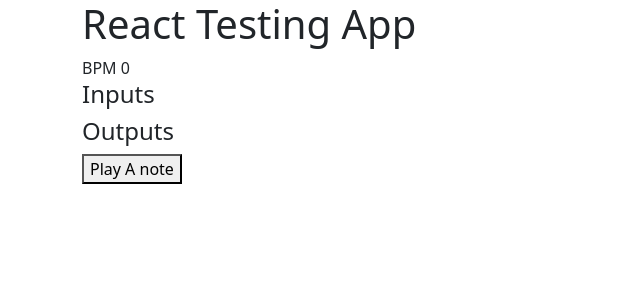
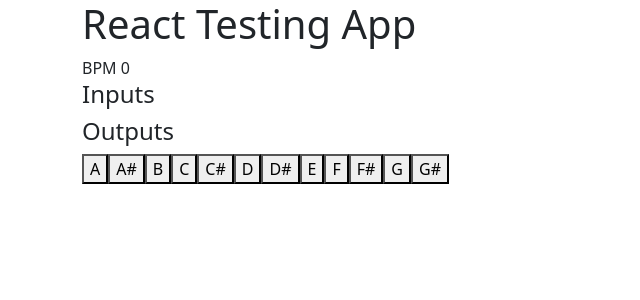
Before and after one commit to stevenup7/web-midi-controller, a React (Vite) app: page / in a window 1280 px wide. Shown: the top 300 px of the page, without its empty margins (0-640 px from the left). Built offline with nearby package versions, Linux system fonts and the light colour scheme.

Commit message:
working keyboard

```diff
--- a/src/Midi/MidiManager.ts
+++ b/src/Midi/MidiManager.ts
@@ -107,20 +107,16 @@ class MidiManager {
     }
     p.close();
   }
-  sendNote(channel: number) {
+  sendNote(channel: number, note: string, octave: number) {
     console.log(channel);
     const m = new MidiMessage();
-
+    const noteCode = note + octave;
     for (const port in this.activeOutPorts) {
       const op = this.activeOutPorts[port];
-      console.log(
-        m.noteOn(channel, "C4"),
-        m.noteOff(channel, "C4")[0].toString(2)
-      );
-      op.send(m.noteOn(channel, "C4")); //omitting the timestamp means send immediately.
+      op.send(m.noteOn(channel, noteCode)); //omitting the timestamp means send immediately.
       console.log("test");
 
-      op.send(m.noteOff(channel, "C4"), window.performance.now() + 1000.0); // timestamp = now + 1000ms.
+      op.send(m.noteOff(channel, noteCode), window.performance.now() + 1000.0); // timestamp = now + 1000ms.
     }
   }
   listenToPort(portId: string) {
--- a/src/Midi/MusicConstants.ts
+++ b/src/Midi/MusicConstants.ts
@@ -10,9 +10,8 @@ export const NOTES = [
   "F",
   "F#",
   "G",
-  "G#,",
+  "G#",
 ];
 
 export const C0 = 12;
 export const A0 = 21;
-export const C1 = 24;
--- a/src/components/Button.tsx
+++ b/src/components/Button.tsx
@@ -1,15 +1,21 @@
 import { ReactNode } from "react";
 
 interface Props {
-  onClick: () => void;
+  onClick: (data: string) => void;
+  data: string;
   children: ReactNode;
 }
 
-const Button = ({ onClick, children }: Props) => {
-  const clickHandler = () => {
-    onClick();
-  };
-  return <button onClick={clickHandler}>{children}</button>;
+const Button = ({ onClick, data, children }: Props) => {
+  return (
+    <button
+      onClick={() => {
+        onClick(data);
+      }}
+    >
+      {children}
+    </button>
+  );
 };
 
 export default Button;
--- /dev/null
+++ b/src/components/Keyboard.tsx
@@ -0,0 +1,25 @@
+import { NOTES } from "../Midi/MusicConstants";
+import Button from "./Button";
+
+interface Props {
+  onClick: (data: string) => void;
+}
+
+const Keyboard = ({ onClick }: Props) => {
+  const clickHandler = (data: string): void => {
+    onClick(data);
+  };
+  return (
+    <>
+      {NOTES.map((n) => {
+        return (
+          <Button key={n} data={n} onClick={clickHandler}>
+            {n}
+          </Button>
+        );
+      })}
+    </>
+  );
+};
+
+export default Keyboard;
--- a/src/components/MidiConnector.tsx
+++ b/src/components/MidiConnector.tsx
@@ -2,6 +2,7 @@ import { useEffect, useState } from "react";
 import MidiManager from "../Midi/MidiManager";
 import CheckboxGroup, { CheckboxItemData } from "./CheckboxGroup";
 import Button from "./Button";
+import Keyboard from "./Keyboard";
 
 let midiManager: MidiManager;
 
@@ -38,14 +39,15 @@ const MidiConnector = () => {
   const handleOutPortSelection = (_text: string, id: string) => {
     midiManager.listenToPort(id);
   };
-  const handleClick = () => {
-    midiManager.sendNote(5);
+  const keyboardClick = (data: string) => {
+    midiManager.sendNote(3, data, 4);
   };
   return (
     <>
       <span>BPM {bpm}</span>
 
       <h4>Inputs</h4>
+
       <CheckboxGroup
         items={inPortList}
         onSelectItem={handleInPortSelection}
@@ -55,7 +57,7 @@ const MidiConnector = () => {
         items={outPortList}
         onSelectItem={handleOutPortSelection}
       ></CheckboxGroup>
-      <Button onClick={handleClick}>Play A note</Button>
+      <Keyboard onClick={keyboardClick}></Keyboard>
     </>
   );
 };
```
